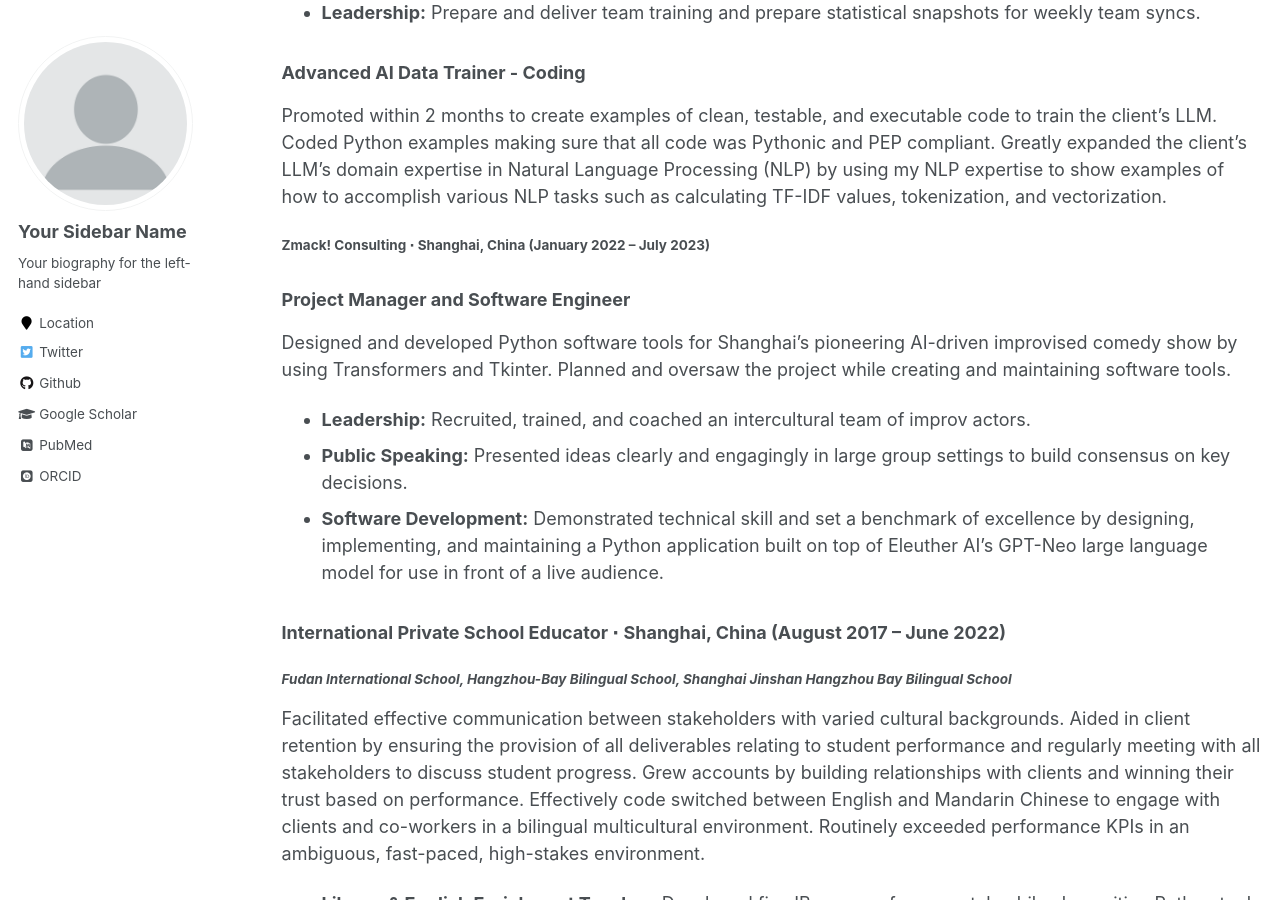
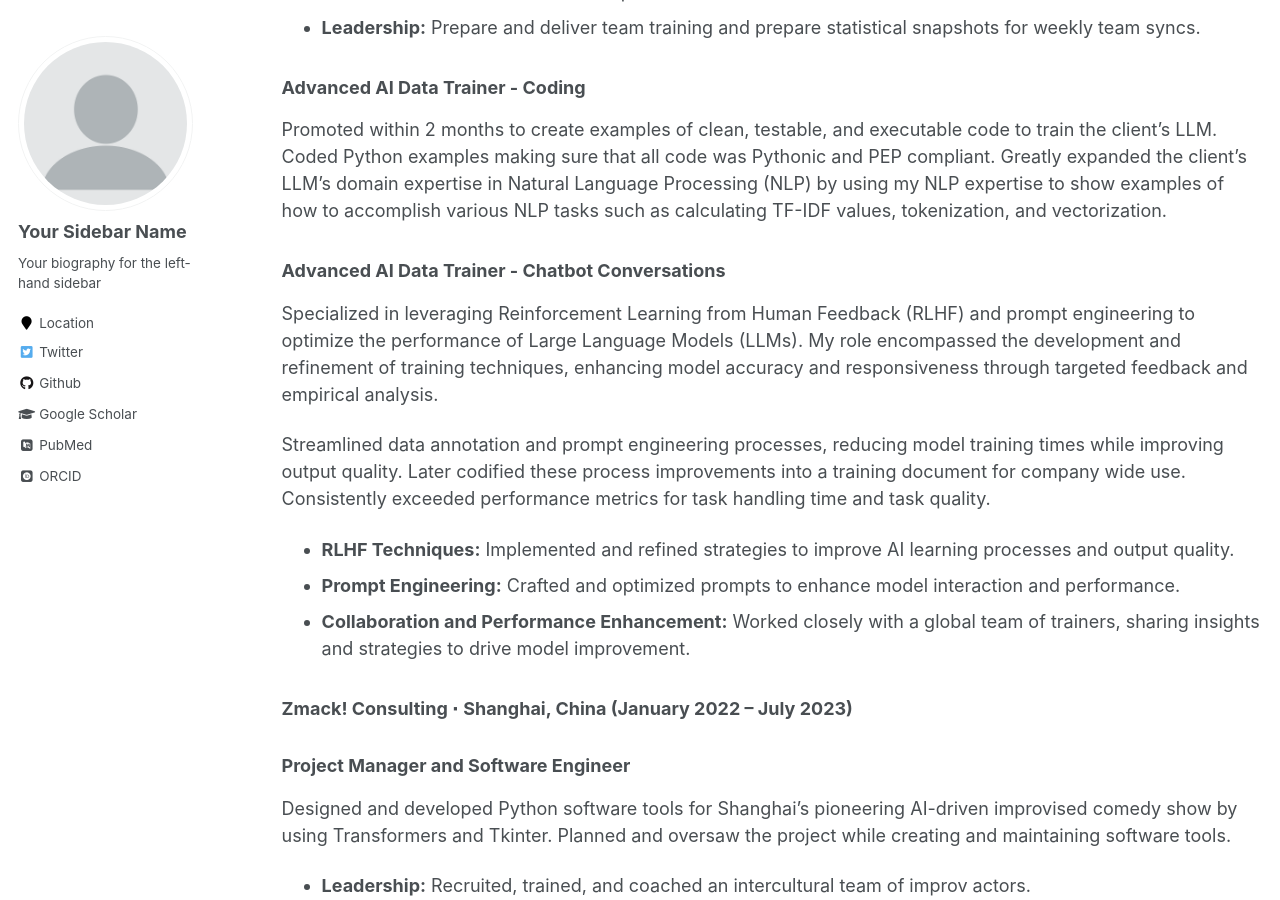
Before and after one commit to pbarrett520/pbarrett520.github.io, a Jekyll site: the page built from _pages/cv.md, in a window 1280 px wide and 900 px high, scrolled down 1534 px. Built offline with Jekyll 4.4.1, drawn with Linux system fonts in a browser that asks for light colours; some web fonts are replaced.

Commit message:
added cv

```diff
--- a/_pages/cv.md
+++ b/_pages/cv.md
@@ -34,7 +34,7 @@ Analytically minded motivated professional with knowledge of Python for data ana
 
 ## Professional Experience
 
-#### Invisible Technologies ⋅ USA Remote (February 2024 - Present)
+### Invisible Technologies ⋅ USA Remote (February 2024 - Present)
 ### Quality Analyst – Python Programming
 Promoted within one month to review code submissions of agents working to write Python training data for an LLM. Ensures that agents’ Python examples are PEP8 compliant, testable, executable, and in line with clients’ expectations.
 - **Data Analysis:** Maintain and evaluate KPI metrics to identify top performing agents or agents who need coaching.
@@ -45,7 +45,16 @@ Promoted within one month to review code submissions of agents working to write
 ### Advanced AI Data Trainer - Coding
 Promoted within 2 months to create examples of clean, testable, and executable code to train the client’s LLM. Coded Python examples making sure that all code was Pythonic and PEP compliant. Greatly expanded the client’s LLM’s domain expertise in Natural Language Processing (NLP) by using my NLP expertise to show examples of how to accomplish various NLP tasks such as calculating TF-IDF values, tokenization, and vectorization.
 
-#### Zmack! Consulting ⋅ Shanghai, China (January 2022 – July 2023)
+### Advanced AI Data Trainer - Chatbot Conversations
+Specialized in leveraging Reinforcement Learning from Human Feedback (RLHF) and prompt engineering to optimize the performance of Large Language Models (LLMs). My role encompassed the development and refinement of training techniques, enhancing model accuracy and responsiveness through targeted feedback and empirical analysis.
+
+Streamlined data annotation and prompt engineering processes, reducing model training times while improving output quality. Later codified these process improvements into a training document for company wide use. Consistently exceeded performance metrics for task handling time and task quality.
+
+- **RLHF Techniques:** Implemented and refined strategies to improve AI learning processes and output quality.
+- **Prompt Engineering:** Crafted and optimized prompts to enhance model interaction and performance.
+- **Collaboration and Performance Enhancement:** Worked closely with a global team of trainers, sharing insights and strategies to drive model improvement.
+
+### Zmack! Consulting ⋅ Shanghai, China (January 2022 – July 2023)
 ### Project Manager and Software Engineer
 Designed and developed Python software tools for Shanghai's pioneering AI-driven improvised comedy show by using Transformers and Tkinter. Planned and oversaw the project while creating and maintaining software tools.
 - **Leadership:** Recruited, trained, and coached an intercultural team of improv actors.
```
